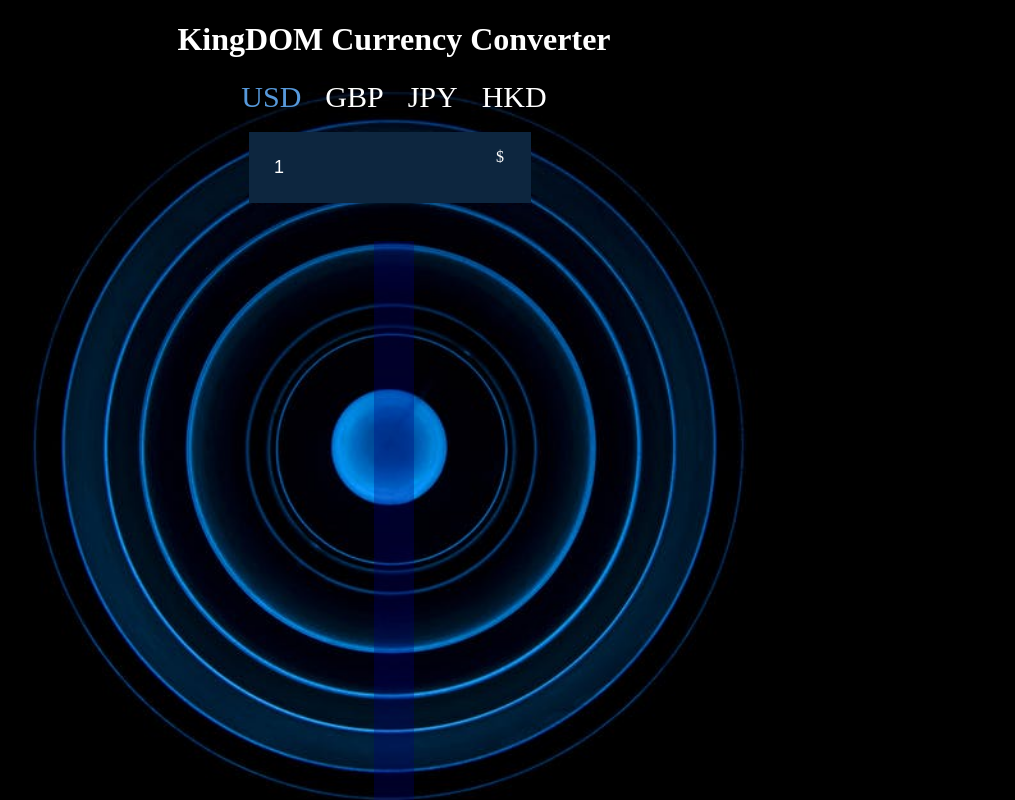
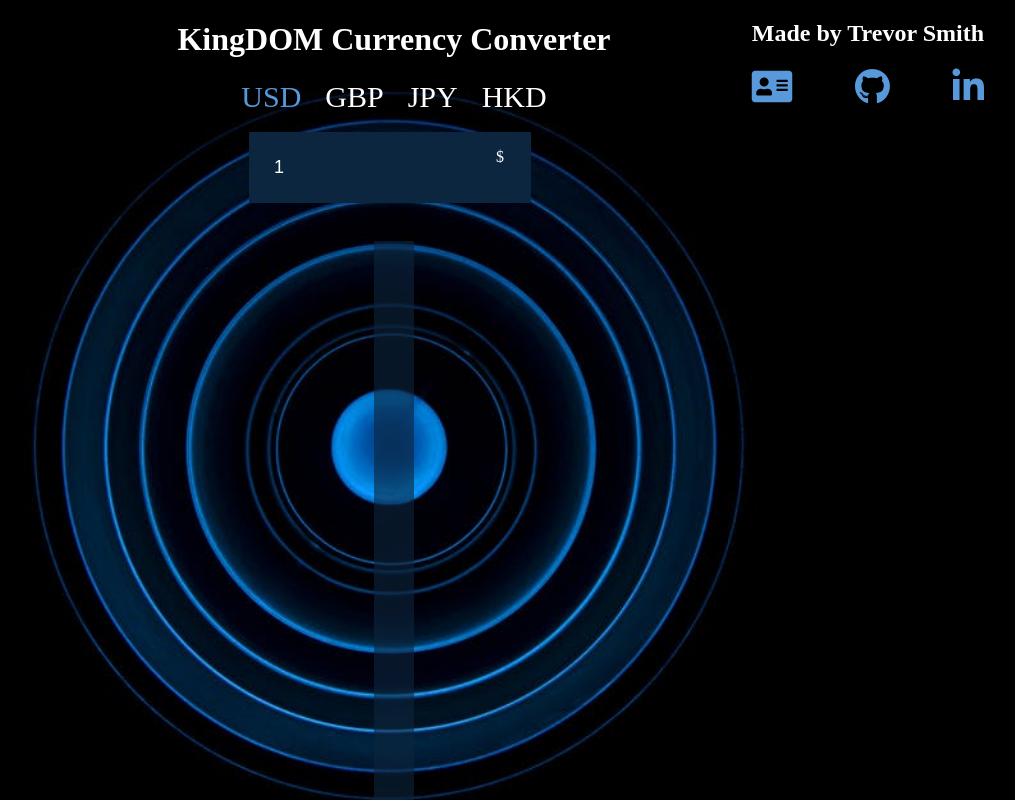
Before and after one commit to trevorzs/kingDOM, a plain HTML site: page index.html in a window 1280 px wide. Shown: the whole page, without its empty margins (246-1261 px from the left). Drawn offline with nearby package versions, Linux system fonts and the light colour scheme; no server answers.

Commit message:
icons and bugfix

```diff
--- a/index.html
+++ b/index.html
@@ -6,11 +6,20 @@
     <script type="text/javascript" src="./dist/main.js" charset="utf-8"></script>
     <link rel="icon" type="image/png" sizes="16x16" href="images/favicon-16x16.png">
     <link rel="stylesheet" type="text/css" href="stylesheets/application.css">
+    <link rel="stylesheet" href="https://use.fontawesome.com/releases/v5.6.0/css/all.css" integrity="sha384-aOkxzJ5uQz7WBObEZcHvV5JvRW3TUc2rNPA7pe3AwnsUohiw1Vj2Rgx2KSOkF5+h" crossorigin="anonymous">
     <script src="https://ajax.googleapis.com/ajax/libs/jquery/3.3.1/jquery.min.js"></script>
   </head>
   <body>
     <div class="main">
       <h1>KingDOM Currency Converter</h1>
+      <div class="bar">
+        <h2>Made by Trevor Smith</h1>
+        <div class="icons">
+          <a href="http://trevorzsmith.com"><i class="fas fa-address-card"></i></a>
+          <a href="https://github.com/trevorzs/kingDOM"><i class="fab fa-github"></i></a>
+          <a href="https://www.linkedin.com/in/trevor-smith-6059a0105/"><i class="fab fa-linkedin-in"></i></a>
+        </div>
+      </div>
       <div>
         <span class="USD selected">USD</span>
         <span class="GBP">GBP</span>
--- a/stylesheets/application.css
+++ b/stylesheets/application.css
@@ -27,7 +27,7 @@ span:hover{
 input{
   padding:25px;
   font-size:18px;
-  background-color:#0d263f;
+  background-color: rgb(13,38,63);
   border:none;
   outline:none;
   color:white;
@@ -39,12 +39,34 @@ input{
   position:relative;
   left:-35px;
 }
+
 .prices{
   margin-top:20px;
   display:flex;
   flex-direction:column;
   text-align:center;
   overflow:scroll;
-  background-color:rgba(0,0,128,0.3);
+  background-color:rgba(13,38,63,0.6);
   padding: 0 20px;
+  vertical-align:middle;
 }
+::-webkit-scrollbar{
+  width:0px;
+  background: transparent;
+}
+
+.bar{
+  position:absolute;
+  right:50px;
+}
+.icons{
+  font-size:36px;
+  display:flex;
+  justify-content: space-between;
+}
+.icons i{
+  color:#5799db;
+}
+.icons i:hover{
+  color: rgb(13,38,63);
+}
```
Also changed, not shown: 1 other file.
